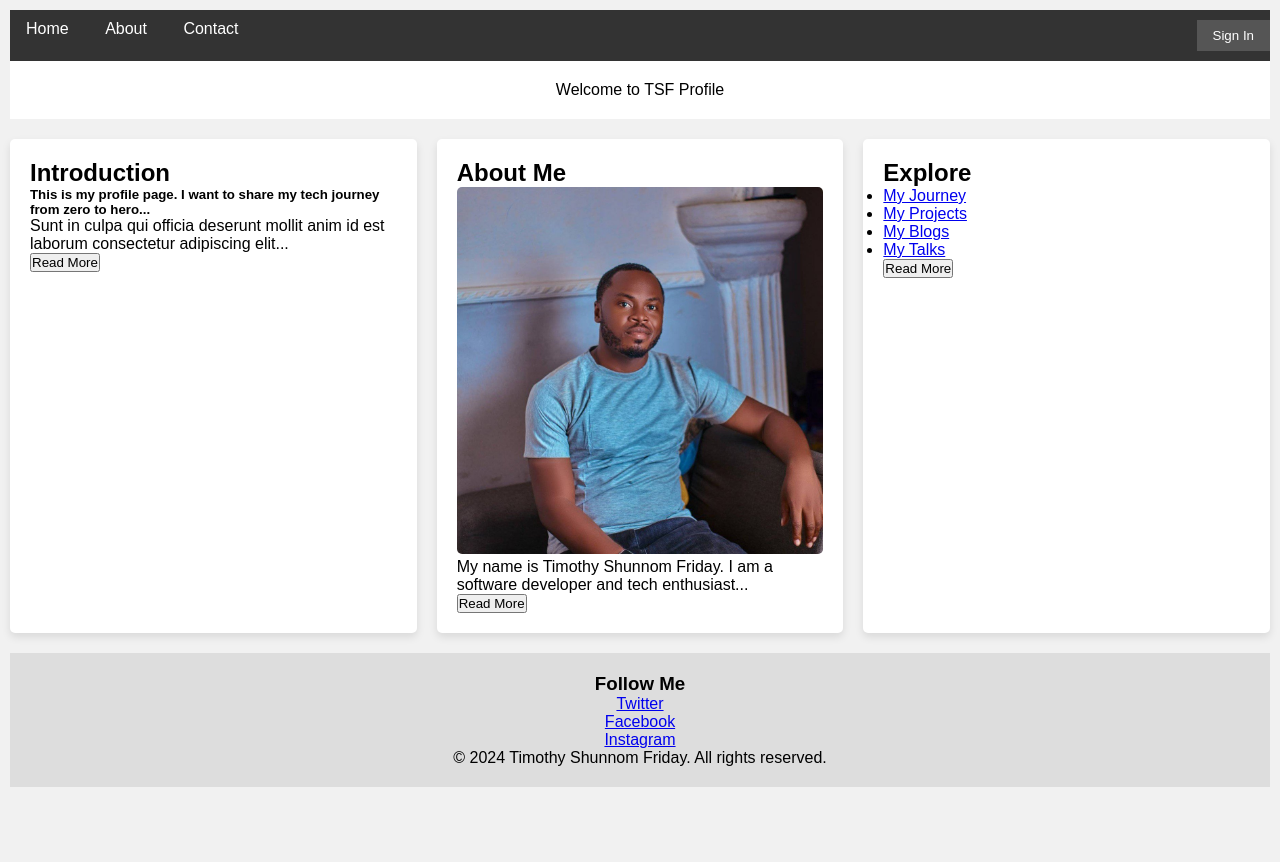
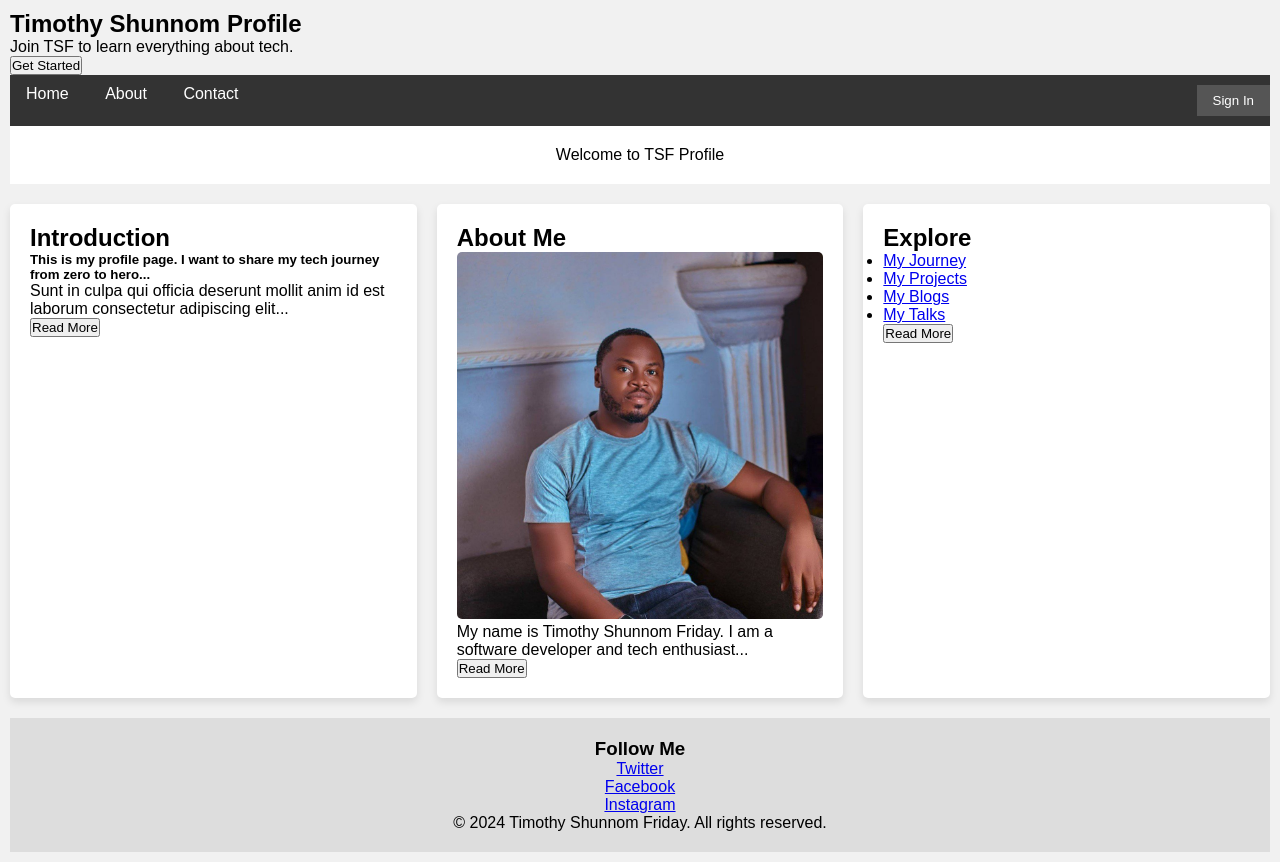
Before and after one commit to shunnom1/Timothy-Shunnom-Friday-Profile, a plain HTML site: page index.html in a window 1280 px wide. Before the commit the page ends 800 px from the top, so only its background shows below. Drawn offline with Linux system fonts and the light colour scheme.

Commit message:
Update index.html

```diff
--- a/index.html
+++ b/index.html
@@ -9,6 +9,15 @@
 </head>
 
 <body>
+
+  <section class="hero">
+    <div class="hero-content">
+        <h1>Timothy Shunnom Profile</h1>
+        <p>Join TSF to learn everything about tech.</p>
+        <button class="cta-button">Get Started</button>
+    </div>
+  </section>
+
 
   <!-- Navigation -->
   <div class="topnav">
```
